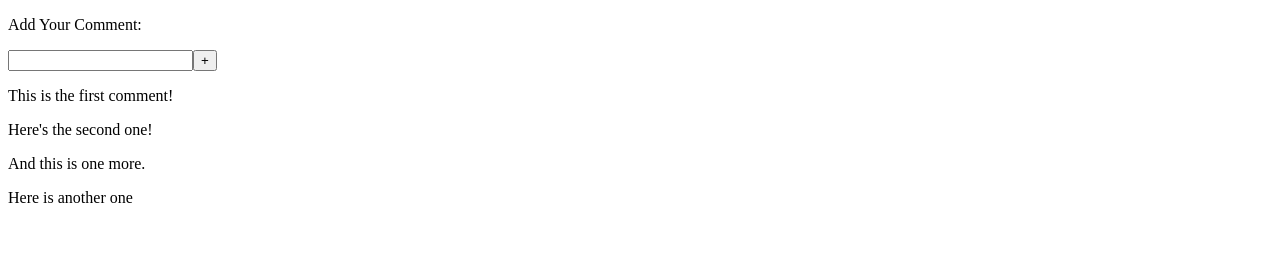
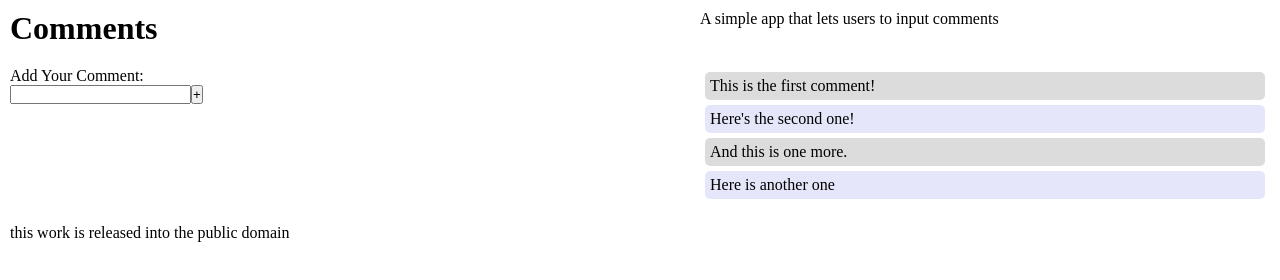
Before and after one commit to dd301/comment-adder, a plain HTML site: page index.html in a window 1280 px wide. Drawn offline with nearby package versions, Linux system fonts and the light colour scheme.

Commit message:
added styling

```diff
--- a/index.html
+++ b/index.html
@@ -8,25 +8,31 @@
 
   <body>
     <header>
+        <h1 class="left">Comments</h1>
+        <p class="right">A simple app that lets users to input comments</p>
     </header>
 
     <main>
       <!-- note that we use a dash here for our CSS class name
            that contains multiple words, that's a CSS convention -->
+      <div class="left">
         <section class="comment-input">
           <p>Add Your Comment:</p>
           <input type="text"><button>+</button>
         </section>
-
+      </div>
+      <div class="right">
         <section class="comments">
           <p>This is the first comment!</p>
           <p>Here's the second one!</p>
           <p>And this is one more.</p>
           <p>Here is another one</p>
         </section>
+      </div>
     </main>
 
     <footer>
+        <p>this work is released into the public domain</p>
     </footer>
 
     <script src="http://code.jquery.com/jquery-2.0.3.min.js"></script>
--- a/style.css
+++ b/style.css
@@ -0,0 +1,34 @@
+* {
+    margin: 0;
+    padding: 0;
+}
+
+header, main, footer {
+    min-width: 855px;
+    overflow: auto;
+    padding: 10px;
+}
+
+.left {
+    float: left;
+    width: 285px;
+}
+
+.right {
+    float: right;
+    width: 570px;
+}
+
+.comments p:nth-child(even) {
+    background: lavender;
+}
+
+.comments p:nth-child(odd) {
+    background: gainsboro;
+}
+
+.comments p {
+    border-radius: 5px;
+    padding: 5px;
+    margin: 5px;
+}
```
Lines whose indentation alone changed are shown as unchanged.
